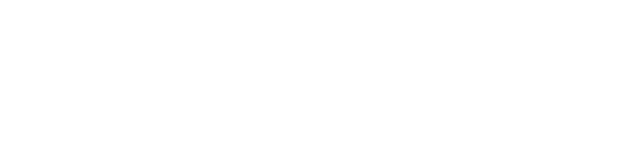
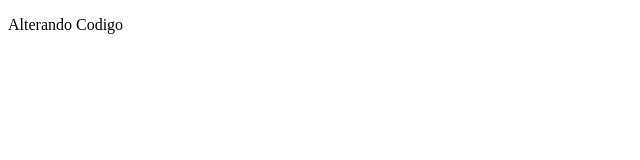
Before and after one commit to will0313dee/MinicursoGit, a plain HTML site: page index.html in a window 1280 px wide. Shown: the whole page, without its empty margins (0-640 px from the left). Drawn offline with Linux system fonts and the light colour scheme.

Commit message:
Alterando Codigo

```diff
--- a/index.html
+++ b/index.html
@@ -7,6 +7,6 @@
     <title>Introdução Git</title>
 </head>
 <body>
-
+    <p>Alterando Codigo</p>
 </body>
 </html>
```
